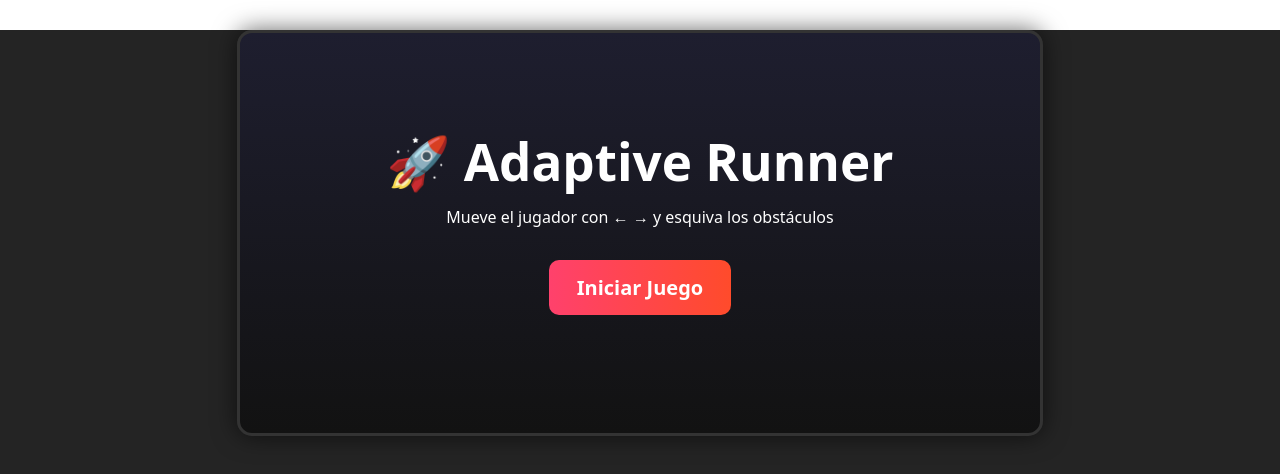
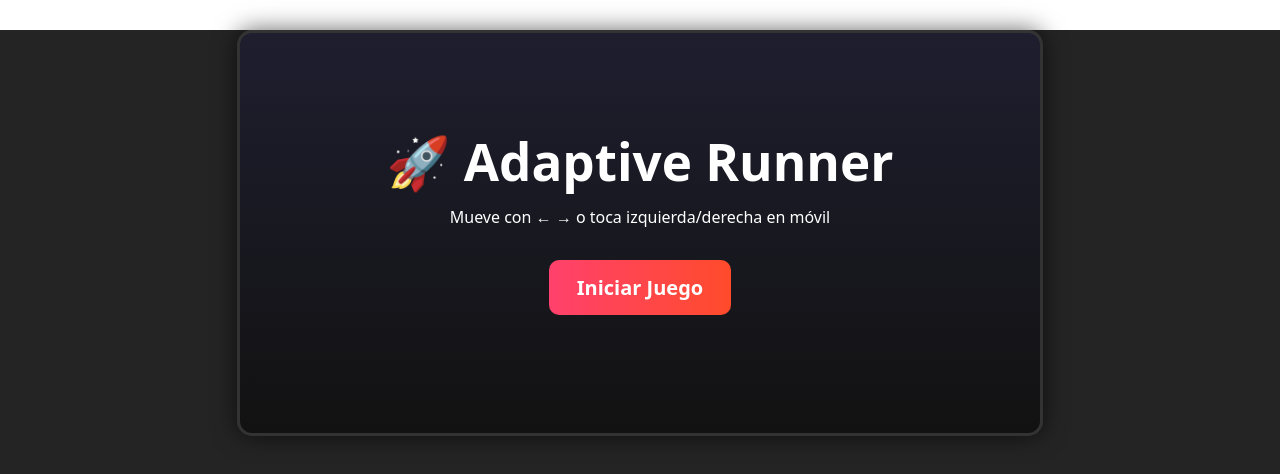
Before and after one commit to Patogol35/QuizEducativo, a React (Vite) app: page / in a window 1280 px wide. Shown: the top 474 px of the page. Built offline with nearby package versions, Linux system fonts and the light colour scheme.

Commit message:
Update Game.jsx

```diff
--- a/src/components/Game.jsx
+++ b/src/components/Game.jsx
@@ -2,7 +2,7 @@ import { useState, useEffect, useRef } from "react";
 import styled from "styled-components";
 import { motion } from "framer-motion";
 
-// 🎮 Contenedor del juego
+// Contenedor del juego
 const GameContainer = styled.div`
   width: 800px;
   max-width: 100%;
@@ -14,17 +14,6 @@ const GameContainer = styled.div`
   position: relative;
   overflow: hidden;
   box-shadow: 0 0 25px rgba(0, 0, 0, 0.6);
-  background-size: 200% 100%;
-  animation: moveBg 8s linear infinite;
-
-  @keyframes moveBg {
-    from {
-      background-position: 0 0;
-    }
-    to {
-      background-position: -200% 0;
-    }
-  }
 `;
 
 const Player = styled(motion.div)`
@@ -88,35 +77,39 @@ const CenterScreen = styled.div`
   padding-top: 100px;
 `;
 
-// 🎮 Componente principal
+// Componente principal
 export default function Game() {
-  const [screen, setScreen] = useState("start"); // start | play | end
+  const [screen, setScreen] = useState("start");
   const [playerPos, setPlayerPos] = useState(100);
   const [obstacles, setObstacles] = useState([]);
   const [speed, setSpeed] = useState(5);
   const [score, setScore] = useState(0);
 
+  // Usamos useRef para mantener la posición actual y que los handlers siempre la vean
+  const playerRef = useRef(playerPos);
+  playerRef.current = playerPos;
+
   const animRef = useRef(null);
   const lastTimeRef = useRef(null);
 
-  // 🚀 Controles PC y móvil
+  // Controles PC y móvil
   useEffect(() => {
     if (screen !== "play") return;
 
     const handleKey = (e) => {
-      if (e.key === "ArrowLeft" && playerPos > 0) {
-        setPlayerPos((pos) => pos - 20);
-      } else if (e.key === "ArrowRight" && playerPos < 750) {
-        setPlayerPos((pos) => pos + 20);
+      if (e.key === "ArrowLeft" && playerRef.current > 0) {
+        setPlayerPos((pos) => Math.max(pos - 20, 0));
+      } else if (e.key === "ArrowRight" && playerRef.current < 750) {
+        setPlayerPos((pos) => Math.min(pos + 20, 750));
       }
     };
 
     const handleTouch = (e) => {
       const x = e.touches[0].clientX;
-      if (x < window.innerWidth / 2 && playerPos > 0) {
-        setPlayerPos((pos) => pos - 20);
-      } else if (x >= window.innerWidth / 2 && playerPos < 750) {
-        setPlayerPos((pos) => pos + 20);
+      if (x < window.innerWidth / 2 && playerRef.current > 0) {
+        setPlayerPos((pos) => Math.max(pos - 20, 0));
+      } else if (x >= window.innerWidth / 2 && playerRef.current < 750) {
+        setPlayerPos((pos) => Math.min(pos + 20, 750));
       }
     };
 
@@ -127,9 +120,9 @@ export default function Game() {
       window.removeEventListener("keydown", handleKey);
       window.removeEventListener("touchstart", handleTouch);
     };
-  }, [screen, playerPos]);
+  }, [screen]);
 
-  // 🚀 Bucle de animación
+  // Bucle de animación
   useEffect(() => {
     if (screen !== "play") return;
 
@@ -157,7 +150,7 @@ export default function Game() {
     return () => cancelAnimationFrame(animRef.current);
   }, [screen, speed]);
 
-  // 🚨 Colisiones
+  // Colisiones
   useEffect(() => {
     if (screen !== "play") return;
     obstacles.forEach((o) => {
@@ -172,7 +165,7 @@ export default function Game() {
       {screen === "start" && (
         <CenterScreen>
           <h1>🚀 Adaptive Runner</h1>
-          <p>Mueve el jugador con ← → y esquiva los obstáculos</p>
+          <p>Mueve con ← → o toca izquierda/derecha en móvil</p>
           <GameButton onClick={() => setScreen("play")}>Iniciar Juego</GameButton>
         </CenterScreen>
       )}
```
